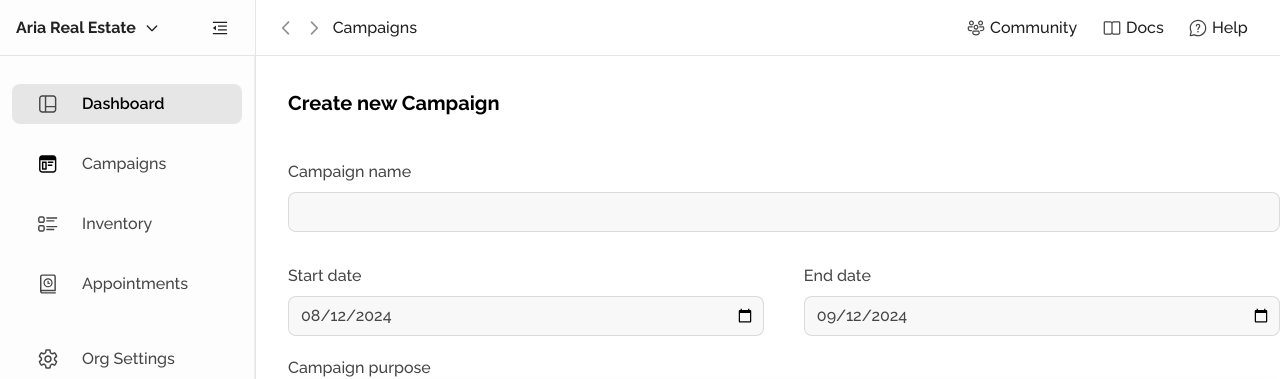
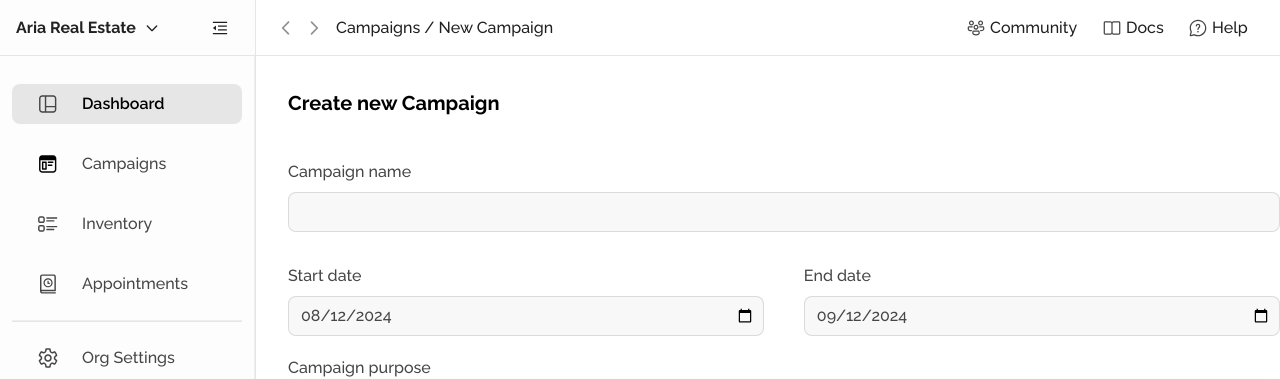
Before and after one commit to Arjav1971/Combined-pages, a React (Create React App) app: page /campaigns/new in a window 1280 px wide. Shown: the top 379 px of the page. Built offline with nearby package versions, Linux system fonts and the light colour scheme; a web font is replaced by a local one.

Commit message:
URL Display at The header

```diff
--- a/src/container/components/Test.css
+++ b/src/container/components/Test.css
@@ -121,8 +121,8 @@
   .campaign{
     display: flex;
     align-items: center;
-    width: 145px;
-    height: 28px;
+    /* width: 145px;
+    height: 28px; */
     top: 14px;
     left: 16px;
     gap: 8px;
@@ -417,7 +417,7 @@
 
 .logo-wrapper {
   position: relative; /* Ensure the logo wrapper remains in place */
-  z-index: 1001; /* Ensure the logo wrapper is above the overlay */
+  z-index: 999; /* Ensure the logo wrapper is above the overlay */
   background: #FDFDFD;
 
 }
@@ -425,7 +425,7 @@
 .ant-layout .ant-layout-sider .logo-wrapper{
 
   position: relative; /* Ensure the logo wrapper remains in place */
-  z-index: 1001; /* Ensure the logo wrapper is above the overlay */
+  z-index: 999; /* Ensure the logo wrapper is above the overlay */
 
 }
 
@@ -437,7 +437,7 @@
   height: 100%;
   background-color: #B1B1B1;
   opacity: 0.6;
-  z-index: 1000; /* Ensure the overlay is above other elements */
+  z-index: 998; /* Ensure the overlay is above other elements */
 }
 
 
@@ -502,3 +502,8 @@ opacity: 0px;
 background: #F8F8F8;
 border: 1px solid #E6E6E6
 }
+
+.menu-div{
+  border-bottom: 1px solid #E6E6E6;
+  margin: 0px;
+}
--- a/src/container/components/Test.js
+++ b/src/container/components/Test.js
@@ -3,7 +3,7 @@ import {
     MenuFoldOutlined,
     MenuUnfoldOutlined,
   } from '@ant-design/icons';
-import { Outlet, useNavigate } from 'react-router-dom';
+import { Outlet, useNavigate,useLocation } from 'react-router-dom';
 
 import { BsThreeDotsVertical } from "react-icons/bs";
 import { Layout, Menu, Button, theme, Dropdown, Divider } from 'antd';
@@ -37,9 +37,31 @@ const Test = () => {
       token: { colorBgContainer, borderRadiusLG },
     } = theme.useToken();
     const navigate = useNavigate();
+    const location = useLocation();
 
     const handleDropdownClick = () => {
         setIsDropdownOpen(!isDropdownOpen);
+    };
+    const getMenuText = () => {
+        switch (location.pathname) {
+            case '/dashboard':
+                return 'Dashboard';
+            case '/campaigns':
+                return 'Campaigns';
+            case '/campaigns/new':
+                return 'Campaigns / New Campaign';
+            case '/inventory':
+                return 'Inventory';
+            case '/appointments':
+                return 'Appointments';
+            case '/settings':
+                return 'Org Settings';
+            case '/notifications':
+                return 'Notifications';
+
+            default:
+                return '';
+        }
     };
 
     const submenu1 = (
@@ -115,10 +137,11 @@ const Test = () => {
                     <Menu.Item key='campaigns' icon={<img src={logoCampaigns} alt="" className='symbols'/>}>Campaigns</Menu.Item>
                     <Menu.Item key='inventory' icon={<img src={logoInventory} alt="" className='symbols'/>}>Inventory</Menu.Item>
                     <Menu.Item key='appointments' icon={<img src={logoAppointments} alt="" className='symbols'/>}>Appointments</Menu.Item>
-                    <Menu.Divider className="menu-div" style={{ backgroundColor: 'black' }} />
+                    <Divider className="menu-div"  />
+
                     <Menu.Item key='settings' icon={<img src={logoSettings} alt="" className='symbols'/>} >Org Settings</Menu.Item>
                     <Menu.Item key='notifications' icon={<img src={logoNotifications} alt="" className='symbols'/>}>Notifications</Menu.Item>
-                    <Menu.Divider />
+
                 </Menu>
                 <div className="user-info-bottom">
                     {!collapsed ? (
@@ -148,7 +171,7 @@ const Test = () => {
                         <img src={logoRight} className="right" alt=""/>
                     </div>
                     <div className='heading mb-0'>
-                       Campaigns
+                       {getMenuText()}
                     </div>
                 </div>
                 <div className='leftbar'>
--- a/src/pages/NewCampaign.js
+++ b/src/pages/NewCampaign.js
@@ -1,29 +1,45 @@
-import React from 'react';
+import React, { useState } from 'react';
 import "./NewCampaign.css";
 import FileUpload from '../container/components/FileUpload';
 
 const NewCampaign = () => {
-    const startDate = '2024-08-12';
-    const endDate = '2024-09-12';
-    const handleDrop = (e) => {
+    const [campaignName, setCampaignName] = useState('');
+    const [startDate, setStartDate] = useState('2024-08-12');
+    const [endDate, setEndDate] = useState('2024-09-12');
+    const [campaignPurpose, setCampaignPurpose] = useState('');
+    const [greetingMessage, setGreetingMessage] = useState('');
+    const [targetUsers, setTargetUsers] = useState('');
+
+    const handleSubmit = (e) => {
         e.preventDefault();
-        const files = [...e.dataTransfer.files];
-        console.log(files); // Do something with the dropped files
-    }
+
+        // Collect all the input details and do something with them
+        const formData = {
+            campaignName,
+            startDate,
+            endDate,
+            campaignPurpose,
+            greetingMessage,
+            targetUsers
+        };
+
+        console.log(formData);
+    };
+
     return (
         <div className="new-cmpgn-page">
-
             <div  className="new-cmpgn">
                 <div className='main-div'>
                     <div className='cmpgn-head'>
                         Create new Campaign
                     </div>
                     <div className='cmpgn-content'>
+                        <form onSubmit={handleSubmit}>
                             <div className='heads'>
                                 Campaign name
                             </div>
                             <div className="cmpgn-name-block">
-                    <input type="text" className='cmpgn-name-input' aria-label="Campaign name" aria-describedby="basic-addon2"/>
+                                <input type="text" className='cmpgn-name-input' aria-label="Campaign name" aria-describedby="basic-addon2" value={campaignName} onChange={(e) => setCampaignName(e.target.value)} />
                             </div>
                             <div className='date-block'>
                                 <div className='date-box'>
@@ -31,39 +47,31 @@ const NewCampaign = () => {
                                         Start date
                                     </div>
                                     <div className='date-input'>
-                            <input type="date" className='date' value={startDate}/>
+                                        <input type="date" className='date' value={startDate} onChange={(e) => setStartDate(e.target.value)} />
                                     </div>
-
-
                                 </div>
                                 <div className='date-box'>
                                     <div className='heads'>
                                         End date
                                     </div>
                                     <div className='date-input'>
-                            <input type="date" className='date' value={endDate}/>
+                                        <input type="date" className='date' value={endDate} onChange={(e) => setEndDate(e.target.value)} />
                                     </div>
-
-
                                 </div>
-
                             </div>
                             <div className='purpose-block'>
                                 <div className='heads'>
                                     Campaign purpose
                                 </div>
                                 <div className="paragraph-input">
-                        <textarea className="paragraph-textarea" />
+                                    <textarea className="paragraph-textarea" value={campaignPurpose} onChange={(e) => setCampaignPurpose(e.target.value)} />
                                 </div>
-
                             </div>
-
                             <div className="greeting-msg-block">
                                 <div className='heads'>
                                     Greeting message
                                 </div>
-
-                    <select className='greeting-msg-input' aria-label="Greeting Message" aria-describedby="basic-addon2">
+                                <select className='greeting-msg-input' aria-label="Greeting Message" aria-describedby="basic-addon2" value={greetingMessage} onChange={(e) => setGreetingMessage(e.target.value)}>
                                     <option value="Select Message">Select Message</option>
                                 </select>
                             </div>
@@ -71,40 +79,31 @@ const NewCampaign = () => {
                                 <div className='heads'>
                                     Target users
                                 </div>
-                    <select className='target-users-input' aria-label="Greeting Message" aria-describedby="basic-addon2">
+                                <select className='target-users-input' aria-label="Greeting Message" aria-describedby="basic-addon2" value={targetUsers} onChange={(e) => setTargetUsers(e.target.value)}>
                                     <option value="Select Message">
                                         Upload a CSV <span className='place-holder' style={{ fontWeight: 'bold' }}>(964 users found)</span>
-
                                     </option>
                                 </select>
                                 <div className='subtext'>
                                     A member will be able to view all the pages but will not be able to create or modify presets.
                                 </div>
-
-
                             </div>
                             <div className='drop-file-block'>
                                 <FileUpload/>
                             </div>
                             <div className="button-block">
                                 <div className='btn-div'>
-                        <button className='cancel-btn' >
+                                    <button type="button" className='cancel-btn' >
                                         <p className='cancel-text'>Cancel</p>
                                     </button>
-                        <button className='create-btn' >
+                                    <button type="submit" className='create-btn' >
                                         <p className='create-text'>Create Campaign</p>
                                     </button>
                                 </div>
-
                             </div>
-
-
-
-
+                        </form>
                     </div>
-
                 </div>
-
             </div>
         </div>
     );
```
Lines whose indentation alone changed are shown as unchanged.
